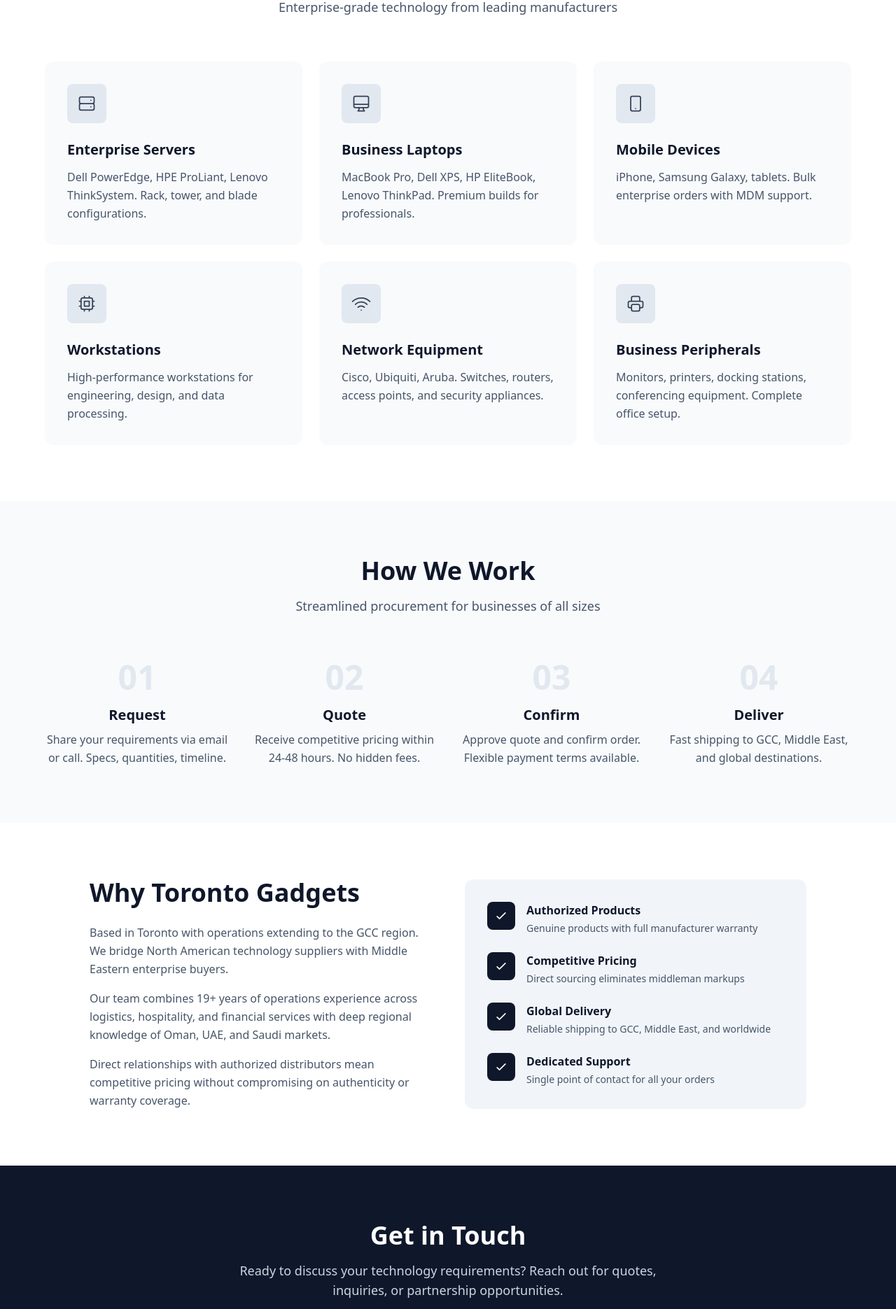
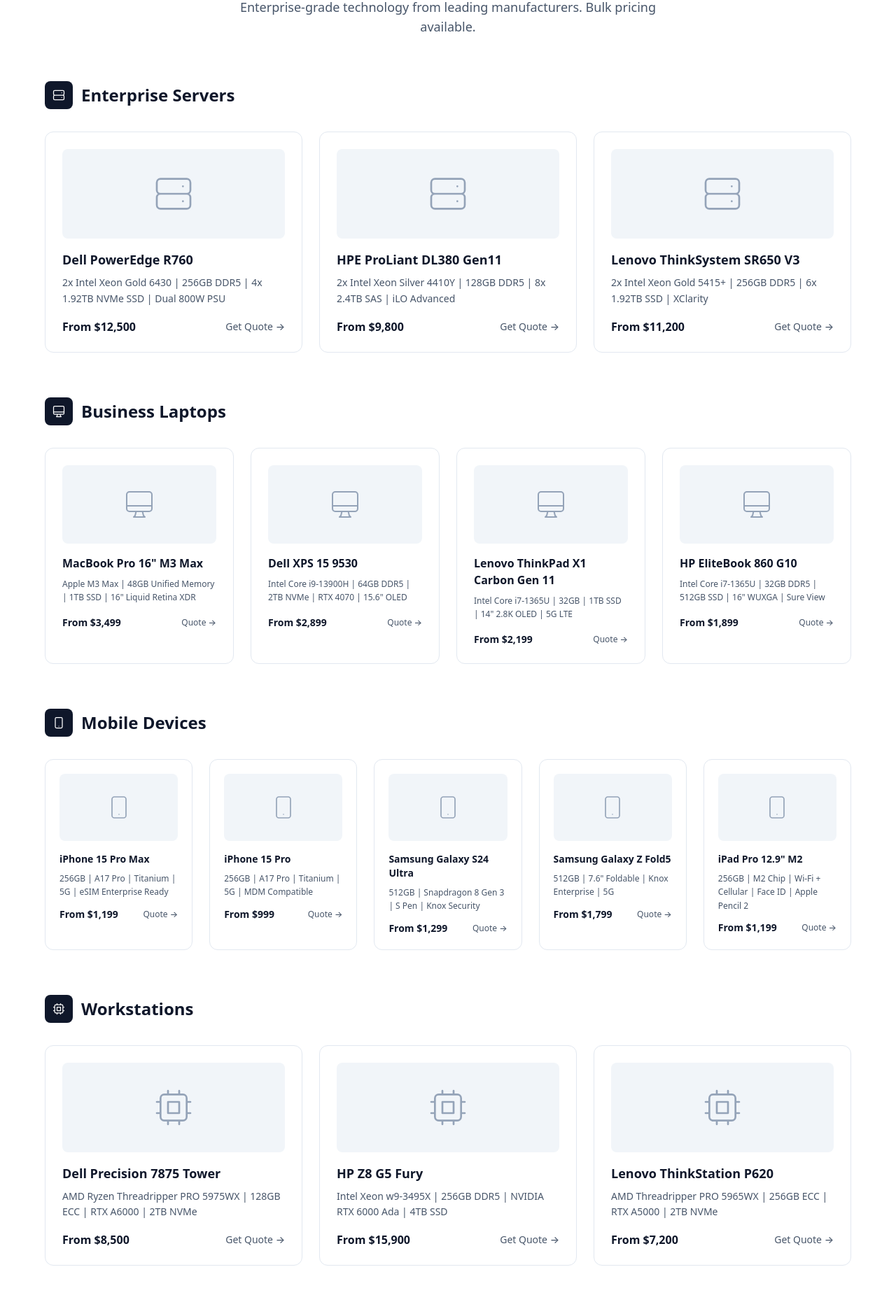
Before and after one commit to eastyorker111-sys/toronto-gadgets, a Next.js app: page / in a window 1280 px wide. Shown: the part 700-2571 px from the top of the page at 70% size. Built offline with nearby package versions, Linux system fonts and the light colour scheme.

Commit message:
Update page.tsx

```diff
--- a/app/page.tsx
+++ b/app/page.tsx
@@ -1,4 +1,42 @@
 export default function Home() {
+  const products = {
+    servers: [
+      { name: "Dell PowerEdge R760", specs: "2x Intel Xeon Gold 6430 | 256GB DDR5 | 4x 1.92TB NVMe SSD | Dual 800W PSU", price: "From $12,500" },
+      { name: "HPE ProLiant DL380 Gen11", specs: "2x Intel Xeon Silver 4410Y | 128GB DDR5 | 8x 2.4TB SAS | iLO Advanced", price: "From $9,800" },
+      { name: "Lenovo ThinkSystem SR650 V3", specs: "2x Intel Xeon Gold 5415+ | 256GB DDR5 | 6x 1.92TB SSD | XClarity", price: "From $11,200" },
+    ],
+    laptops: [
+      { name: "MacBook Pro 16\" M3 Max", specs: "Apple M3 Max | 48GB Unified Memory | 1TB SSD | 16\" Liquid Retina XDR", price: "From $3,499" },
+      { name: "Dell XPS 15 9530", specs: "Intel Core i9-13900H | 64GB DDR5 | 2TB NVMe | RTX 4070 | 15.6\" OLED", price: "From $2,899" },
+      { name: "Lenovo ThinkPad X1 Carbon Gen 11", specs: "Intel Core i7-1365U | 32GB | 1TB SSD | 14\" 2.8K OLED | 5G LTE", price: "From $2,199" },
+      { name: "HP EliteBook 860 G10", specs: "Intel Core i7-1365U | 32GB DDR5 | 512GB SSD | 16\" WUXGA | Sure View", price: "From $1,899" },
+    ],
+    mobile: [
+      { name: "iPhone 15 Pro Max", specs: "256GB | A17 Pro | Titanium | 5G | eSIM Enterprise Ready", price: "From $1,199" },
+      { name: "iPhone 15 Pro", specs: "256GB | A17 Pro | Titanium | 5G | MDM Compatible", price: "From $999" },
+      { name: "Samsung Galaxy S24 Ultra", specs: "512GB | Snapdragon 8 Gen 3 | S Pen | Knox Security", price: "From $1,299" },
+      { name: "Samsung Galaxy Z Fold5", specs: "512GB | 7.6\" Foldable | Knox Enterprise | 5G", price: "From $1,799" },
+      { name: "iPad Pro 12.9\" M2", specs: "256GB | M2 Chip | Wi-Fi + Cellular | Face ID | Apple Pencil 2", price: "From $1,199" },
+    ],
+    workstations: [
+      { name: "Dell Precision 7875 Tower", specs: "AMD Ryzen Threadripper PRO 5975WX | 128GB ECC | RTX A6000 | 2TB NVMe", price: "From $8,500" },
+      { name: "HP Z8 G5 Fury", specs: "Intel Xeon w9-3495X | 256GB DDR5 | NVIDIA RTX 6000 Ada | 4TB SSD", price: "From $15,900" },
+      { name: "Lenovo ThinkStation P620", specs: "AMD Threadripper PRO 5965WX | 256GB ECC | RTX A5000 | 2TB NVMe", price: "From $7,200" },
+    ],
+    network: [
+      { name: "Cisco Catalyst 9300-48P", specs: "48x 1GbE PoE+ | 4x 10G SFP+ | UADP 2.0 | DNA License Ready", price: "From $4,800" },
+      { name: "Cisco Meraki MS250-48FP", specs: "48x 1GbE PoE+ | 4x 10G SFP+ | Cloud Managed | 740W PoE Budget", price: "From $6,200" },
+      { name: "Ubiquiti UniFi Dream Machine Pro", specs: "10G SFP+ | 8-Port Switch | UniFi Controller | IDS/IPS | 3.5\" HDD Bay", price: "From $499" },
+      { name: "Aruba 6300M 48-Port", specs: "48x 1GbE | 4x 50G SFP56 | VSX | Dynamic Segmentation", price: "From $5,100" },
+    ],
+    peripherals: [
+      { name: "Dell UltraSharp U3223QE", specs: "32\" 4K IPS | USB-C Hub | 90W PD | KVM | HDR 400", price: "From $899" },
+      { name: "HP LaserJet Enterprise M611dn", specs: "65 ppm | Duplex | Gigabit | 550-Sheet Tray | HP Sure Start", price: "From $699" },
+      { name: "Poly Studio X70", specs: "4K Dual Camera | Dolby Vision | NoPC Video Bar | Teams/Zoom Certified", price: "From $5,999" },
+      { name: "CalDigit TS4 Thunderbolt 4 Dock", specs: "18 Ports | 98W PD | 2.5GbE | SD 4.0 | DisplayPort 1.4", price: "From $449" },
+    ],
+  };
+
   return (
     <div className="min-h-screen bg-white text-slate-900">
       {/* Navigation */}
@@ -36,68 +74,193 @@ export default function Home() {
         </div>
       </section>
 
-      {/* Products */}
+      {/* Products Catalog */}
       <section id="products" className="py-20 px-6 bg-white">
         <div className="max-w-6xl mx-auto">
           <div className="text-center mb-16">
-            <h2 className="text-3xl md:text-4xl font-bold mb-4">Product Categories</h2>
-            <p className="text-lg text-slate-600 max-w-2xl mx-auto">Enterprise-grade technology from leading manufacturers</p>
+            <h2 className="text-3xl md:text-4xl font-bold mb-4">Product Catalog</h2>
+            <p className="text-lg text-slate-600 max-w-2xl mx-auto">Enterprise-grade technology from leading manufacturers. Bulk pricing available.</p>
           </div>
-          <div className="grid md:grid-cols-2 lg:grid-cols-3 gap-6">
-            <div className="group p-8 bg-slate-50 rounded-xl hover:bg-slate-900 transition-all duration-300">
-              <div className="w-14 h-14 bg-slate-200 group-hover:bg-slate-800 rounded-lg flex items-center justify-center mb-6 transition-colors">
-                <svg className="w-7 h-7 text-slate-700 group-hover:text-white transition-colors" fill="none" stroke="currentColor" viewBox="0 0 24 24">
+
+          {/* Enterprise Servers */}
+          <div className="mb-16">
+            <div className="flex items-center gap-3 mb-8">
+              <div className="w-10 h-10 bg-slate-900 rounded-lg flex items-center justify-center">
+                <svg className="w-5 h-5 text-white" fill="none" stroke="currentColor" viewBox="0 0 24 24">
                   <path strokeLinecap="round" strokeLinejoin="round" strokeWidth={1.5} d="M5 12h14M5 12a2 2 0 01-2-2V6a2 2 0 012-2h14a2 2 0 012 2v4a2 2 0 01-2 2M5 12a2 2 0 00-2 2v4a2 2 0 002 2h14a2 2 0 002-2v-4a2 2 0 00-2-2m-2-4h.01M17 16h.01" />
                 </svg>
               </div>
-              <h3 className="text-xl font-bold mb-3 group-hover:text-white transition-colors">Enterprise Servers</h3>
-              <p className="text-slate-600 group-hover:text-slate-300 transition-colors leading-relaxed">Dell PowerEdge, HPE ProLiant, Lenovo ThinkSystem. Rack, tower, and blade configurations.</p>
+              <h3 className="text-2xl font-bold">Enterprise Servers</h3>
             </div>
-            <div className="group p-8 bg-slate-50 rounded-xl hover:bg-slate-900 transition-all duration-300">
-              <div className="w-14 h-14 bg-slate-200 group-hover:bg-slate-800 rounded-lg flex items-center justify-center mb-6 transition-colors">
-                <svg className="w-7 h-7 text-slate-700 group-hover:text-white transition-colors" fill="none" stroke="currentColor" viewBox="0 0 24 24">
+            <div className="grid md:grid-cols-3 gap-6">
+              {products.servers.map((product, i) => (
+                <div key={i} className="border border-slate-200 rounded-xl p-6 hover:border-slate-400 hover:shadow-lg transition-all">
+                  <div className="h-32 bg-slate-100 rounded-lg mb-4 flex items-center justify-center">
+                    <svg className="w-16 h-16 text-slate-400" fill="none" stroke="currentColor" viewBox="0 0 24 24">
+                      <path strokeLinecap="round" strokeLinejoin="round" strokeWidth={1} d="M5 12h14M5 12a2 2 0 01-2-2V6a2 2 0 012-2h14a2 2 0 012 2v4a2 2 0 01-2 2M5 12a2 2 0 00-2 2v4a2 2 0 002 2h14a2 2 0 002-2v-4a2 2 0 00-2-2m-2-4h.01M17 16h.01" />
+                    </svg>
+                  </div>
+                  <h4 className="font-bold text-lg mb-2">{product.name}</h4>
+                  <p className="text-sm text-slate-600 mb-4 leading-relaxed">{product.specs}</p>
+                  <div className="flex items-center justify-between">
+                    <span className="font-bold text-slate-900">{product.price}</span>
+                    <a href="#contact" className="text-sm font-medium text-slate-600 hover:text-slate-900 transition">Get Quote →</a>
+                  </div>
+                </div>
+              ))}
+            </div>
+          </div>
+
+          {/* Business Laptops */}
+          <div className="mb-16">
+            <div className="flex items-center gap-3 mb-8">
+              <div className="w-10 h-10 bg-slate-900 rounded-lg flex items-center justify-center">
+                <svg className="w-5 h-5 text-white" fill="none" stroke="currentColor" viewBox="0 0 24 24">
                   <path strokeLinecap="round" strokeLinejoin="round" strokeWidth={1.5} d="M9.75 17L9 20l-1 1h8l-1-1-.75-3M3 13h18M5 17h14a2 2 0 002-2V5a2 2 0 00-2-2H5a2 2 0 00-2 2v10a2 2 0 002 2z" />
                 </svg>
               </div>
-              <h3 className="text-xl font-bold mb-3 group-hover:text-white transition-colors">Business Laptops</h3>
-              <p className="text-slate-600 group-hover:text-slate-300 transition-colors leading-relaxed">MacBook Pro, Dell XPS, HP EliteBook, Lenovo ThinkPad. Premium builds for professionals.</p>
+              <h3 className="text-2xl font-bold">Business Laptops</h3>
             </div>
-            <div className="group p-8 bg-slate-50 rounded-xl hover:bg-slate-900 transition-all duration-300">
-              <div className="w-14 h-14 bg-slate-200 group-hover:bg-slate-800 rounded-lg flex items-center justify-center mb-6 transition-colors">
-                <svg className="w-7 h-7 text-slate-700 group-hover:text-white transition-colors" fill="none" stroke="currentColor" viewBox="0 0 24 24">
+            <div className="grid md:grid-cols-2 lg:grid-cols-4 gap-6">
+              {products.laptops.map((product, i) => (
+                <div key={i} className="border border-slate-200 rounded-xl p-6 hover:border-slate-400 hover:shadow-lg transition-all">
+                  <div className="h-28 bg-slate-100 rounded-lg mb-4 flex items-center justify-center">
+                    <svg className="w-12 h-12 text-slate-400" fill="none" stroke="currentColor" viewBox="0 0 24 24">
+                      <path strokeLinecap="round" strokeLinejoin="round" strokeWidth={1} d="M9.75 17L9 20l-1 1h8l-1-1-.75-3M3 13h18M5 17h14a2 2 0 002-2V5a2 2 0 00-2-2H5a2 2 0 00-2 2v10a2 2 0 002 2z" />
+                    </svg>
+                  </div>
+                  <h4 className="font-bold mb-2">{product.name}</h4>
+                  <p className="text-xs text-slate-600 mb-4 leading-relaxed">{product.specs}</p>
+                  <div className="flex items-center justify-between">
+                    <span className="font-bold text-sm text-slate-900">{product.price}</span>
+                    <a href="#contact" className="text-xs font-medium text-slate-600 hover:text-slate-900 transition">Quote →</a>
+                  </div>
+                </div>
+              ))}
+            </div>
+          </div>
+
+          {/* Mobile Devices */}
+          <div className="mb-16">
+            <div className="flex items-center gap-3 mb-8">
+              <div className="w-10 h-10 bg-slate-900 rounded-lg flex items-center justify-center">
+                <svg className="w-5 h-5 text-white" fill="none" stroke="currentColor" viewBox="0 0 24 24">
                   <path strokeLinecap="round" strokeLinejoin="round" strokeWidth={1.5} d="M12 18h.01M8 21h8a2 2 0 002-2V5a2 2 0 00-2-2H8a2 2 0 00-2 2v14a2 2 0 002 2z" />
                 </svg>
               </div>
-              <h3 className="text-xl font-bold mb-3 group-hover:text-white transition-colors">Mobile Devices</h3>
-              <p className="text-slate-600 group-hover:text-slate-300 transition-colors leading-relaxed">iPhone, Samsung Galaxy, tablets. Bulk enterprise orders with MDM support.</p>
+              <h3 className="text-2xl font-bold">Mobile Devices</h3>
             </div>
-            <div className="group p-8 bg-slate-50 rounded-xl hover:bg-slate-900 transition-all duration-300">
-              <div className="w-14 h-14 bg-slate-200 group-hover:bg-slate-800 rounded-lg flex items-center justify-center mb-6 transition-colors">
-                <svg className="w-7 h-7 text-slate-700 group-hover:text-white transition-colors" fill="none" stroke="currentColor" viewBox="0 0 24 24">
+            <div className="grid md:grid-cols-3 lg:grid-cols-5 gap-6">
+              {products.mobile.map((product, i) => (
+                <div key={i} className="border border-slate-200 rounded-xl p-5 hover:border-slate-400 hover:shadow-lg transition-all">
+                  <div className="h-24 bg-slate-100 rounded-lg mb-4 flex items-center justify-center">
+                    <svg className="w-10 h-10 text-slate-400" fill="none" stroke="currentColor" viewBox="0 0 24 24">
+                      <path strokeLinecap="round" strokeLinejoin="round" strokeWidth={1} d="M12 18h.01M8 21h8a2 2 0 002-2V5a2 2 0 00-2-2H8a2 2 0 00-2 2v14a2 2 0 002 2z" />
+                    </svg>
+                  </div>
+                  <h4 className="font-bold text-sm mb-2">{product.name}</h4>
+                  <p className="text-xs text-slate-600 mb-3 leading-relaxed">{product.specs}</p>
+                  <div className="flex items-center justify-between">
+                    <span className="font-bold text-sm text-slate-900">{product.price}</span>
+                    <a href="#contact" className="text-xs font-medium text-slate-600 hover:text-slate-900 transition">Quote →</a>
+                  </div>
+                </div>
+              ))}
+            </div>
+          </div>
+
+          {/* Workstations */}
+          <div className="mb-16">
+            <div className="flex items-center gap-3 mb-8">
+              <div className="w-10 h-10 bg-slate-900 rounded-lg flex items-center justify-center">
+                <svg className="w-5 h-5 text-white" fill="none" stroke="currentColor" viewBox="0 0 24 24">
                   <path strokeLinecap="round" strokeLinejoin="round" strokeWidth={1.5} d="M9 3v2m6-2v2M9 19v2m6-2v2M5 9H3m2 6H3m18-6h-2m2 6h-2M7 19h10a2 2 0 002-2V7a2 2 0 00-2-2H7a2 2 0 00-2 2v10a2 2 0 002 2zM9 9h6v6H9V9z" />
                 </svg>
               </div>
-              <h3 className="text-xl font-bold mb-3 group-hover:text-white transition-colors">Workstations</h3>
-              <p className="text-slate-600 group-hover:text-slate-300 transition-colors leading-relaxed">High-performance workstations for engineering, design, and data processing.</p>
+              <h3 className="text-2xl font-bold">Workstations</h3>
             </div>
-            <div className="group p-8 bg-slate-50 rounded-xl hover:bg-slate-900 transition-all duration-300">
-              <div className="w-14 h-14 bg-slate-200 group-hover:bg-slate-800 rounded-lg flex items-center justify-center mb-6 transition-colors">
-                <svg className="w-7 h-7 text-slate-700 group-hover:text-white transition-colors" fill="none" stroke="currentColor" viewBox="0 0 24 24">
+            <div className="grid md:grid-cols-3 gap-6">
+              {products.workstations.map((product, i) => (
+                <div key={i} className="border border-slate-200 rounded-xl p-6 hover:border-slate-400 hover:shadow-lg transition-all">
+                  <div className="h-32 bg-slate-100 rounded-lg mb-4 flex items-center justify-center">
+                    <svg className="w-16 h-16 text-slate-400" fill="none" stroke="currentColor" viewBox="0 0 24 24">
+                      <path strokeLinecap="round" strokeLinejoin="round" strokeWidth={1} d="M9 3v2m6-2v2M9 19v2m6-2v2M5 9H3m2 6H3m18-6h-2m2 6h-2M7 19h10a2 2 0 002-2V7a2 2 0 00-2-2H7a2 2 0 00-2 2v10a2 2 0 002 2zM9 9h6v6H9V9z" />
+                    </svg>
+                  </div>
+                  <h4 className="font-bold text-lg mb-2">{product.name}</h4>
+                  <p className="text-sm text-slate-600 mb-4 leading-relaxed">{product.specs}</p>
+                  <div className="flex items-center justify-between">
+                    <span className="font-bold text-slate-900">{product.price}</span>
+                    <a href="#contact" className="text-sm font-medium text-slate-600 hover:text-slate-900 transition">Get Quote →</a>
+                  </div>
+                </div>
+              ))}
+            </div>
+          </div>
+
+          {/* Network Equipment */}
+          <div className="mb-16">
+            <div className="flex items-center gap-3 mb-8">
+              <div className="w-10 h-10 bg-slate-900 rounded-lg flex items-center justify-center">
+                <svg className="w-5 h-5 text-white" fill="none" stroke="currentColor" viewBox="0 0 24 24">
                   <path strokeLinecap="round" strokeLinejoin="round" strokeWidth={1.5} d="M8.111 16.404a5.5 5.5 0 017.778 0M12 20h.01m-7.08-7.071c3.904-3.905 10.236-3.905 14.141 0M1.394 9.393c5.857-5.857 15.355-5.857 21.213 0" />
                 </svg>
               </div>
-              <h3 className="text-xl font-bold mb-3 group-hover:text-white transition-colors">Network Equipment</h3>
-              <p className="text-slate-600 group-hover:text-slate-300 transition-colors leading-relaxed">Cisco, Ubiquiti, Aruba. Switches, routers, access points, and security appliances.</p>
+              <h3 className="text-2xl font-bold">Network Equipment</h3>
             </div>
-            <div className="group p-8 bg-slate-50 rounded-xl hover:bg-slate-900 transition-all duration-300">
-              <div className="w-14 h-14 bg-slate-200 group-hover:bg-slate-800 rounded-lg flex items-center justify-center mb-6 transition-colors">
-                <svg className="w-7 h-7 text-slate-700 group-hover:text-white transition-colors" fill="none" stroke="currentColor" viewBox="0 0 24 24">
+            <div className="grid md:grid-cols-2 lg:grid-cols-4 gap-6">
+              {products.network.map((product, i) => (
+                <div key={i} className="border border-slate-200 rounded-xl p-6 hover:border-slate-400 hover:shadow-lg transition-all">
+                  <div className="h-28 bg-slate-100 rounded-lg mb-4 flex items-center justify-center">
+                    <svg className="w-12 h-12 text-slate-400" fill="none" stroke="currentColor" viewBox="0 0 24 24">
+                      <path strokeLinecap="round" strokeLinejoin="round" strokeWidth={1} d="M8.111 16.404a5.5 5.5 0 017.778 0M12 20h.01m-7.08-7.071c3.904-3.905 10.236-3.905 14.141 0M1.394 9.393c5.857-5.857 15.355-5.857 21.213 0" />
+                    </svg>
+                  </div>
+                  <h4 className="font-bold mb-2">{product.name}</h4>
+                  <p className="text-xs text-slate-600 mb-4 leading-relaxed">{product.specs}</p>
+                  <div className="flex items-center justify-between">
+                    <span className="font-bold text-sm text-slate-900">{product.price}</span>
+                    <a href="#contact" className="text-xs font-medium text-slate-600 hover:text-slate-900 transition">Quote →</a>
+                  </div>
+                </div>
+              ))}
+            </div>
+          </div>
+
+          {/* Peripherals */}
+          <div className="mb-8">
+            <div className="flex items-center gap-3 mb-8">
+              <div className="w-10 h-10 bg-slate-900 rounded-lg flex items-center justify-center">
+                <svg className="w-5 h-5 text-white" fill="none" stroke="currentColor" viewBox="0 0 24 24">
                   <path strokeLinecap="round" strokeLinejoin="round" strokeWidth={1.5} d="M17 17h2a2 2 0 002-2v-4a2 2 0 00-2-2H5a2 2 0 00-2 2v4a2 2 0 002 2h2m2 4h6a2 2 0 002-2v-4a2 2 0 00-2-2H9a2 2 0 00-2 2v4a2 2 0 002 2zm8-12V5a2 2 0 00-2-2H9a2 2 0 00-2 2v4h10z" />
                 </svg>
               </div>
-              <h3 className="text-xl font-bold mb-3 group-hover:text-white transition-colors">Business Peripherals</h3>
-              <p className="text-slate-600 group-hover:text-slate-300 transition-colors leading-relaxed">Monitors, printers, docking stations, conferencing equipment. Complete office setup.</p>
+              <h3 className="text-2xl font-bold">Business Peripherals</h3>
             </div>
+            <div className="grid md:grid-cols-2 lg:grid-cols-4 gap-6">
+              {products.peripherals.map((product, i) => (
+                <div key={i} className="border border-slate-200 rounded-xl p-6 hover:border-slate-400 hover:shadow-lg transition-all">
+                  <div className="h-28 bg-slate-100 rounded-lg mb-4 flex items-center justify-center">
+                    <svg className="w-12 h-12 text-slate-400" fill="none" stroke="currentColor" viewBox="0 0 24 24">
+                      <path strokeLinecap="round" strokeLinejoin="round" strokeWidth={1} d="M17 17h2a2 2 0 002-2v-4a2 2 0 00-2-2H5a2 2 0 00-2 2v4a2 2 0 002 2h2m2 4h6a2 2 0 002-2v-4a2 2 0 00-2-2H9a2 2 0 00-2 2v4a2 2 0 002 2zm8-12V5a2 2 0 00-2-2H9a2 2 0 00-2 2v4h10z" />
+                    </svg>
+                  </div>
+                  <h4 className="font-bold mb-2">{product.name}</h4>
+                  <p className="text-xs text-slate-600 mb-4 leading-relaxed">{product.specs}</p>
+                  <div className="flex items-center justify-between">
+                    <span className="font-bold text-sm text-slate-900">{product.price}</span>
+                    <a href="#contact" className="text-xs font-medium text-slate-600 hover:text-slate-900 transition">Quote →</a>
+                  </div>
+                </div>
+              ))}
+            </div>
+          </div>
+
+          {/* Bulk Order CTA */}
+          <div className="mt-16 bg-slate-900 rounded-2xl p-8 md:p-12 text-center text-white">
+            <h3 className="text-2xl md:text-3xl font-bold mb-4">Need Bulk Quantities?</h3>
+            <p className="text-slate-300 mb-6 max-w-2xl mx-auto">We offer competitive pricing for enterprise orders. Volume discounts available for 10+ units.</p>
+            <a href="#contact" className="inline-block px-8 py-3 bg-white text-slate-900 rounded-md font-medium hover:bg-slate-100 transition">Request Bulk Quote</a>
           </div>
         </div>
       </section>
```
